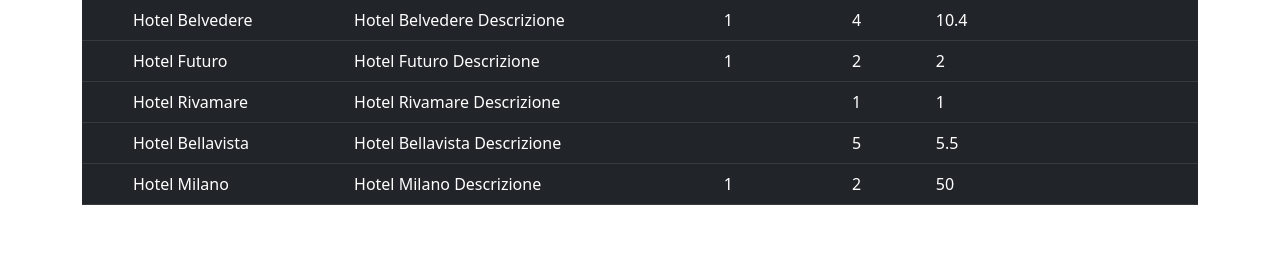
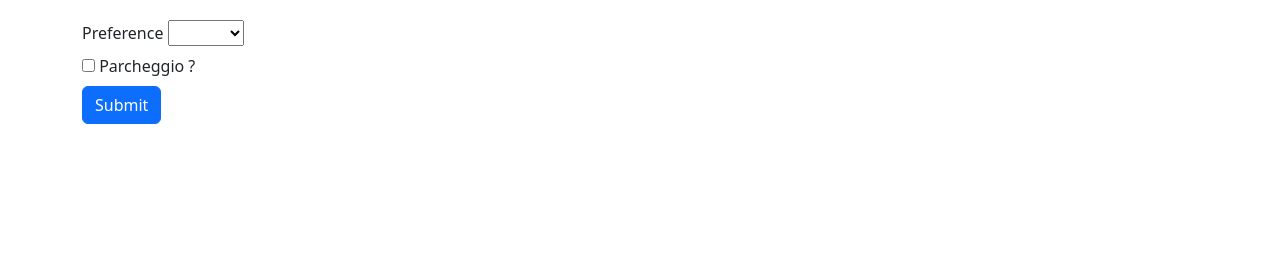
Before and after one commit to Antonio9026/php-hotel, a PHP site: page / in a window 1280 px wide. Shown: the part 41-300 px from the top of the page. Run offline with PHP 8.4, Linux system fonts and the light colour scheme.

Commit message:
esercizio completato

```diff
--- a/index.php
+++ b/index.php
@@ -39,7 +39,12 @@ $hotels = [
     ],
 
 ];
+// salvo dentro una variabile il voto cercato
+$voto =$_GET["voto"] ?? " ";
 
+// salvo dentro una variabile se c'è un parcheggio
+$parcheggio = isset($_GET["parcheggio"]) &&
+$_GET["parcheggio"] ?? "yes"   ;
 ?>
 
 
@@ -85,7 +90,13 @@ $hotels = [
     </tr>
   </thead>
   <tbody>
-  <?php foreach ($hotels as $key => $hotel) { ?>
+  <?php foreach ($hotels as $key => $hotel) {
+    $filteredHotels = !$voto || ($voto && str_contains(($hotel["vote"]),($voto)));
+    $filteredParking = !$parcheggio || ($parcheggio && str_contains(($hotel["parking"]),($parcheggio)));
+    if ( $filteredHotels &&  $filteredParking  ) {
+
+
+        ?>
     <tr>
       <th scope="row"></th>
 
@@ -96,9 +107,27 @@ $hotels = [
       <td><?php echo $hotel["distance_to_center"] ?></td>
 
     </tr>
-    <?php }?>
+    <?php   }}?>
   </tbody>
 </table>
+<form class="form-inline" action="">
+  <label class="my-1 mr-2" for="inlineFormCustomSelectPref">Preference</label>
+  <select class="custom-select my-1 mr-sm-2" id="inlineFormCustomSelectPref"  name="voto">
+    <option value=""></option>
+    <option value="1">1 stella </option>
+    <option value="2">2 stelle</option>
+    <option value="3">3 stelle</option>
+    <option value="4">4 stelle</option>
+    <option value="5">5 stelle</option>
+  </select>
+
+  <div class="custom-control custom-checkbox my-1 mr-sm-2">
+    <input type="checkbox" class="custom-control-input" id="customControlInline" value="yes" name="parcheggio">
+    <label for="parcheggio" class="custom-control-label">Parcheggio ?</label>
+  </div>
+
+  <button type="submit" class="btn btn-primary my-1">Submit</button>
+</form>
     </div>
 </body>
 
```
